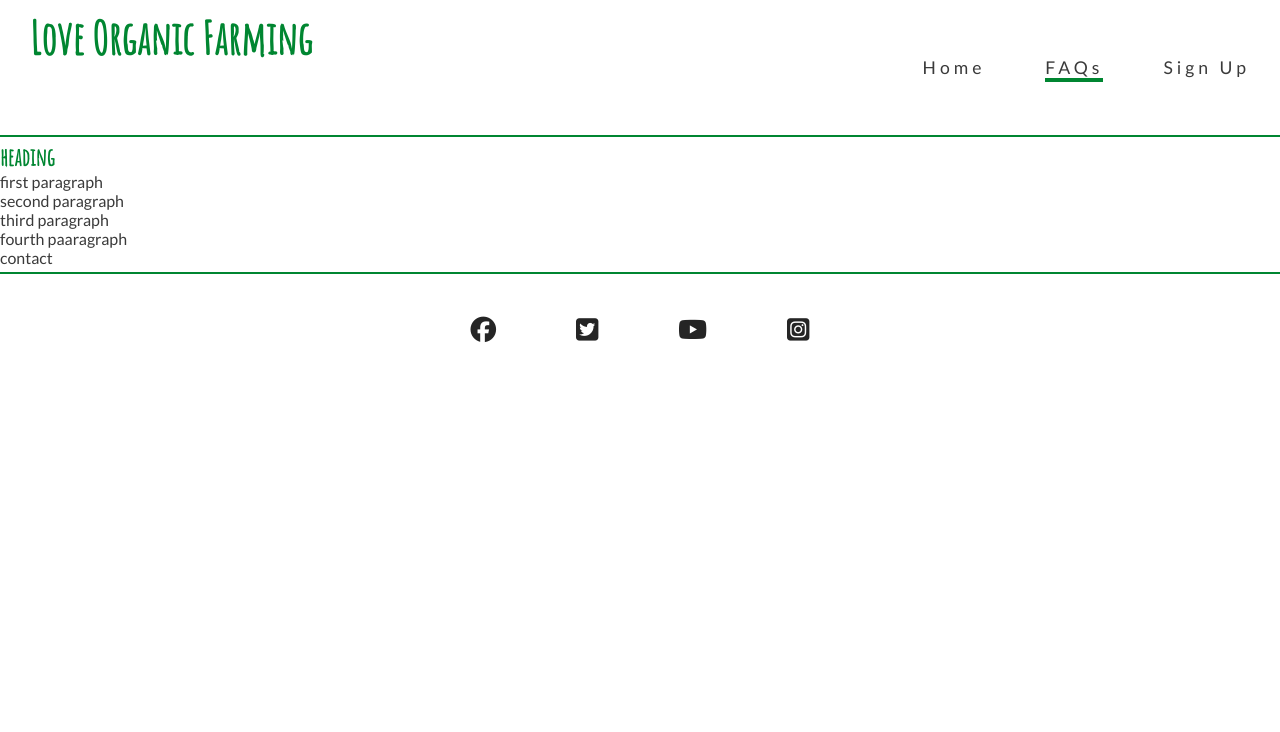
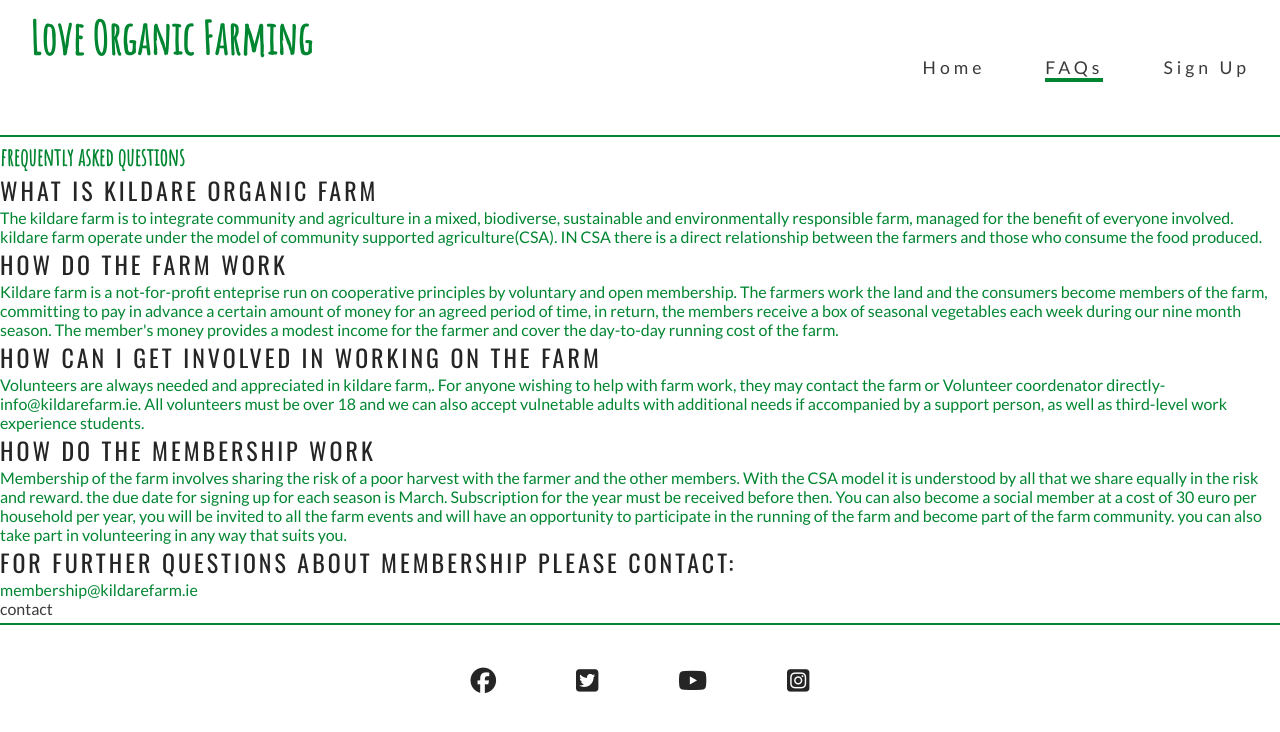
Before and after one commit to yisha-Hu/Love-Organic-faming, a plain HTML site: page FAQs.html in a window 1280 px wide. Drawn offline with nearby package versions, Linux system fonts and the light colour scheme.

Commit message:
Add content of  body element to  FAQs html file

```diff
--- a/FAQs.html
+++ b/FAQs.html
@@ -33,12 +33,52 @@
         </nav>
     </header>
     <hr>
-    <section>
-        <h1>heading</h1>
-        <div>first paragraph</div>
-        <div>second paragraph</div>
-        <div>third paragraph</div>
-        <div>fourth paaragraph</div>
+    <section class="general">
+        <h1>frequently asked questions</h1>
+        <div id="first-p">
+            <h2>what is kildare organic farm</h2>
+            <p>
+            The kildare farm is to integrate community and agriculture in a mixed, biodiverse, sustainable and environmentally
+            responsible farm, managed for the benefit of everyone involved. kildare farm operate under the model of community supported
+            agriculture(CSA). IN CSA there is a direct relationship between the farmers and those who consume the food produced.
+            </p>
+        </div>
+        <div id="second-p">
+            <H2>How do the farm work</H2>
+            <P>
+            Kildare farm is a not-for-profit enteprise run on cooperative principles by voluntary and open membership.
+            The farmers work the land and the consumers become members of the farm, committing to pay in advance a certain
+            amount of money for an agreed period of time, in return, the members receive a box of seasonal vegetables each week
+            during our nine month season. The member's money provides a modest income for the farmer and cover the day-to-day running
+            cost of the farm.
+            </P>
+        </div>
+        <div id="third-p">
+            <h2>How can I get involved in working on the farm</h2>
+             <p>
+            Volunteers are always needed and appreciated in kildare farm,. For anyone wishing to help with farm work, they may
+            contact the farm or Volunteer coordenator directly-info@kildarefarm.ie. All volunteers must be over 18 and we can  also
+            accept vulnetable adults with additional needs if accompanied by a support person, as well as third-level work experience
+            students.
+            </p>
+        </div>
+        <div id="fourth-p">
+            <h2>How do the membership work</h2>
+            <p>
+            Membership of the farm involves sharing the risk of a poor harvest with the farmer and the other members. With the CSA model it is
+            understood by all that we share equally in the risk and reward. the due date for signing up for each season is March. Subscription
+            for the year must be received before then. You can also become a social member at a cost of 30 euro per household per year, you will be
+            invited to all the farm events and will have an opportunity to participate in the running of the farm and become part of the farm community.
+            you can also take part in volunteering in any way that suits you.
+            </p>
+        </div>
+    </section>
+    <div>
+        <h2>For further questions about membership please contact:</h2>
+        <p>membership@kildarefarm.ie</p>
+    </div>
+
+
     </section>
     <div>contact</div>
 
```
